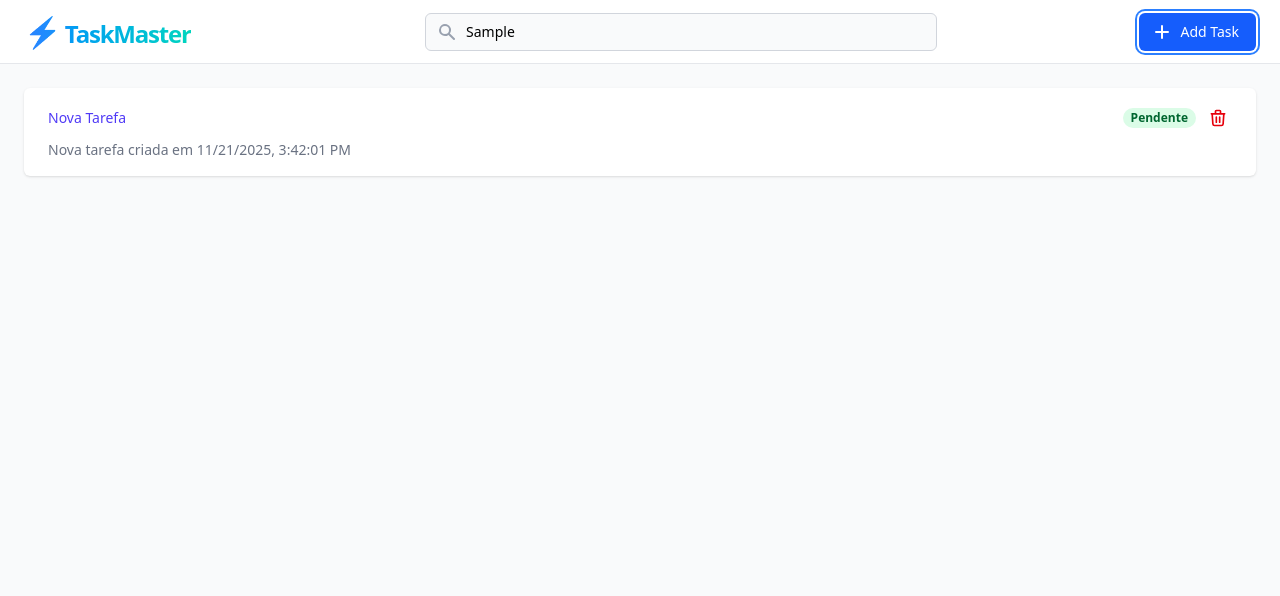
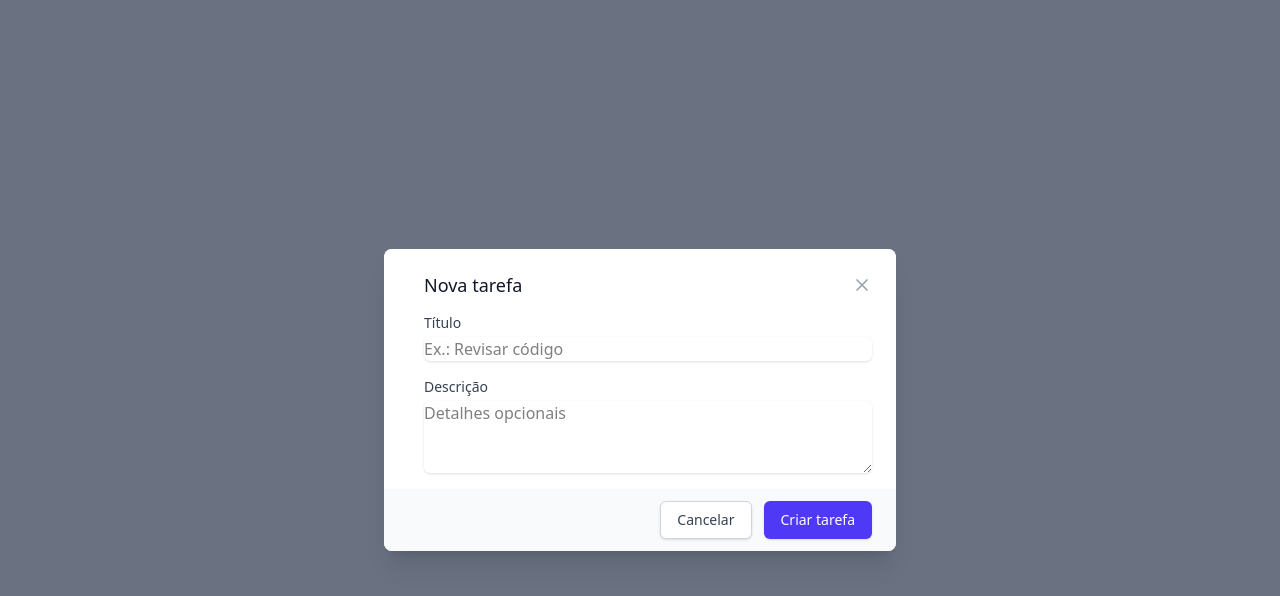
Before and after one commit to DanteWaker/desafio-vue-tasks-jose-denner-lira-do-nascimento, a Vue app: page /tasks in a window 1280 px wide. Both pictures are taken after typing "Sample" into the empty fields and a click on the button "Add Task". Shown: the top 596 px of the page. Built offline with nearby package versions, Linux system fonts and the light colour scheme.

Commit message:
feat: integrate TaskFormModal for task creation and editing functionality

```diff
--- a/src/_shared/components/button/Button.vue
+++ b/src/_shared/components/button/Button.vue
@@ -1,26 +1,50 @@
 <script setup lang="ts">
+import { ref } from "vue";
 import { useGlobalStore } from "@/_shared/stores/GlobalStore";
+import TaskFormModal from "@/modules/tasks/views/components/task-form-modal/TaskFormModal.vue";
 
 const { addTask } = useGlobalStore();
 
-const handleAddTask = () => {
-	addTask({
-		description: `Nova tarefa criada em ${new Date().toLocaleString()}`,
-		title: "Nova Tarefa",
-	});
+const isModalOpen = ref(false);
+
+const openModal = () => {
+  isModalOpen.value = true;
+};
+
+const closeModal = () => {
+  isModalOpen.value = false;
+};
+
+const handleSubmit = (payload: { title: string; description: string }) => {
+  addTask(payload);
+  closeModal();
 };
 </script>
 
 <template>
   <div>
-        <button @click="handleAddTask"
-            class="inline-flex items-center px-4 py-2 border border-transparent text-sm font-medium rounded-md shadow-sm text-white bg-blue-600 hover:bg-blue-700 focus:outline-none focus:ring-2 focus:ring-offset-2 focus:ring-blue-500">
-            <svg class="-ml-1 mr-2 h-5 w-5" xmlns="http://www.w3.org/2000/svg" viewBox="0 0 20 20" fill="currentColor">
-                <path fill-rule="evenodd"
+    <button
+      @click="openModal"
+      class="inline-flex items-center px-4 py-2 border border-transparent text-sm font-medium rounded-md shadow-sm text-white bg-blue-600 hover:bg-blue-700 focus:outline-none focus:ring-2 focus:ring-offset-2 focus:ring-blue-500"
+    >
+      <svg
+        class="-ml-1 mr-2 h-5 w-5"
+        xmlns="http://www.w3.org/2000/svg"
+        viewBox="0 0 20 20"
+        fill="currentColor"
+      >
+        <path
+          fill-rule="evenodd"
           d="M10 3a1 1 0 011 1v5h5a1 1 0 110 2h-5v5a1 1 0 11-2 0v-5H4a1 1 0 110-2h5V4a1 1 0 011-1z"
-                    clip-rule="evenodd" />
+          clip-rule="evenodd"
+        />
       </svg>
       Add Task
     </button>
+    <TaskFormModal
+      :is-open="isModalOpen"
+      @close="closeModal"
+      @submit="handleSubmit"
+    />
   </div>
 </template>
--- a/src/modules/tasks/views/TasksView.vue
+++ b/src/modules/tasks/views/TasksView.vue
@@ -1,5 +1,6 @@
 <script setup lang="ts">
 import { ref } from "vue";
+import { storeToRefs } from "pinia";
 import { useGlobalStore } from "../../../_shared/stores/GlobalStore";
 import type { Task } from "../models/TaskView.models";
 
@@ -7,7 +8,9 @@ import TaskEmpty from "./components/task-empty/TaskEmpty.vue";
 import TaskList from "./components/task-list/TaskList.vue";
 import TaskDetailsModal from "./components/task-details-modal/TaskDetailsModal.vue";
 
-const { tasks, removeTask } = useGlobalStore();
+const globalStore = useGlobalStore();
+const { tasks } = storeToRefs(globalStore);
+const { removeTask } = globalStore;
 
 const selectedTask = ref<Task | null>(null);
 const isModalOpen = ref(false);
@@ -30,7 +33,7 @@ const closeModal = () => {
       v-else
       :tasks="tasks"
       @remove-task="removeTask"
-      @select-task="openModal"
+      @edit-task="openModal"
     />
 
     <TaskDetailsModal
--- a/src/modules/tasks/views/components/task-form-modal/TaskFormModal.vue
+++ b/src/modules/tasks/views/components/task-form-modal/TaskFormModal.vue
@@ -50,6 +50,7 @@ const handleSubmit = () => {
 </script>
 
 <template>
+  <teleport to="body">
     <div
       v-if="isOpen"
       class="fixed inset-0 z-50 overflow-y-auto"
@@ -58,10 +59,10 @@ const handleSubmit = () => {
       aria-modal="true"
     >
       <div
-      class="flex items-end justify-center min-h-screen pt-4 px-4 pb-20 text-center sm:block sm:p-0"
+        class="flex min-h-screen items-end justify-center pt-4 px-4 pb-20 text-center sm:block sm:p-0"
       >
         <div
-        class="fixed inset-0 bg-gray-500 bg-opacity-75 transition-opacity"
+          class="fixed inset-0 bg-gray-500 bg-opacity-75 transition-opacity z-40"
           aria-hidden="true"
           @click="closeModal"
         ></div>
@@ -69,16 +70,19 @@ const handleSubmit = () => {
         <span
           class="hidden sm:inline-block sm:align-middle sm:h-screen"
           aria-hidden="true"
-        >&#8203;</span
         >
+          &#8203;
+        </span>
 
         <div
-        class="inline-block align-bottom bg-white rounded-lg text-left overflow-hidden shadow-xl transform transition-all sm:my-8 sm:align-middle sm:max-w-lg sm:w-full"
+          class="relative inline-block w-full align-bottom bg-white rounded-lg text-left overflow-hidden shadow-xl transform transition-all sm:my-8 sm:align-middle sm:max-w-lg z-50"
         >
           <form @submit.prevent="handleSubmit">
             <div class="bg-white px-4 pt-5 pb-4 sm:p-6 sm:pb-4">
               <div class="sm:flex sm:items-start">
-              <div class="mt-3 text-center sm:mt-0 sm:ml-4 sm:text-left w-full">
+                <div
+                  class="mt-3 text-center sm:mt-0 sm:ml-4 sm:text-left w-full"
+                >
                   <div class="flex justify-between items-center">
                     <h3
                       class="text-lg leading-6 font-medium text-gray-900"
@@ -145,7 +149,9 @@ const handleSubmit = () => {
                 </div>
               </div>
             </div>
-          <div class="bg-gray-50 px-4 py-3 sm:px-6 sm:flex sm:flex-row-reverse">
+            <div
+              class="bg-gray-50 px-4 py-3 sm:px-6 sm:flex sm:flex-row-reverse"
+            >
               <button
                 type="submit"
                 class="mt-3 w-full inline-flex justify-center rounded-md border border-transparent shadow-sm px-4 py-2 bg-indigo-600 text-base font-medium text-white hover:bg-indigo-700 focus:outline-none focus:ring-2 focus:ring-offset-2 focus:ring-indigo-500 sm:mt-0 sm:ml-3 sm:w-auto sm:text-sm"
@@ -164,4 +170,5 @@ const handleSubmit = () => {
         </div>
       </div>
     </div>
+  </teleport>
 </template>
--- a/src/modules/tasks/views/components/task-item/TaskItem.vue
+++ b/src/modules/tasks/views/components/task-item/TaskItem.vue
@@ -1,61 +1,77 @@
 <script setup lang="ts">
 import type { Task } from "@/modules/tasks/models/TaskView.models";
+import { useGlobalStore } from "@/_shared/stores/GlobalStore";
 
-defineProps<{
+const props = defineProps<{
   task: Task;
 }>();
 
 const emit = defineEmits<{
   (e: "remove", id: string): void;
-  (e: "click", task: Task): void;
+  (e: "edit", task: Task): void;
 }>();
+
+const { toggleTask } = useGlobalStore();
+
+const handleToggle = () => {
+  toggleTask(props.task.id);
+};
+
+const handleEdit = () => {
+  emit("edit", props.task);
+};
+
+const handleRemove = () => {
+  emit("remove", props.task.id);
+};
 </script>
 
 <template>
-  <li class="bg-white shadow overflow-hidden sm:rounded-md">
-    <div
-      class="block hover:bg-gray-50 cursor-pointer"
-      @click="emit('click', task)"
-    >
-      <div class="px-4 py-4 sm:px-6">
-        <div class="flex items-center justify-between">
-          <p class="text-sm font-medium text-indigo-600 truncate">
-            {{ task.title }}
-          </p>
-          <div class="ml-2 flex-shrink-0 flex items-center gap-2">
+  <li
+    class="bg-white shadow overflow-hidden sm:rounded-md border"
+    :class="task.is_completed ? 'border-green-500' : 'border-transparent'"
+  >
+    <div class="px-4 py-4 sm:px-6">
+      <div class="flex items-start justify-between gap-6">
+        <label class="flex items-start gap-3 cursor-pointer select-none">
+          <input
+            type="checkbox"
+            :checked="task.is_completed"
+            class="mt-1 h-4 w-4 rounded border-gray-300 text-indigo-600 focus:ring-indigo-500"
+            @change="handleToggle"
+          />
+          <div>
             <p
-              class="px-2 inline-flex text-xs leading-5 font-semibold rounded-full bg-green-100 text-green-800"
+              class="text-sm font-semibold"
+              :class="
+                task.is_completed
+                  ? 'text-gray-400 line-through'
+                  : 'text-gray-900'
+              "
             >
-              {{ task.is_completed ? "Completa" : "Pendente" }}
+              {{ task.title }}
             </p>
-            <button
-              @click.stop="emit('remove', task.id)"
-              class="text-red-600 hover:text-red-900 p-1 rounded-full hover:bg-red-50 transition-colors"
-              title="Excluir task"
-            >
-              <svg
-                xmlns="http://www.w3.org/2000/svg"
-                class="h-5 w-5"
-                fill="none"
-                viewBox="0 0 24 24"
-                stroke="currentColor"
-              >
-                <path
-                  stroke-linecap="round"
-                  stroke-linejoin="round"
-                  stroke-width="2"
-                  d="M19 7l-.867 12.142A2 2 0 0116.138 21H7.862a2 2 0 01-1.995-1.858L5 7m5 4v6m4-6v6m1-10V4a1 1 0 00-1-1h-4a1 1 0 00-1 1v3M4 7h16"
-                />
-              </svg>
-            </button>
-          </div>
-        </div>
-        <div class="mt-2 sm:flex sm:justify-between">
-          <div class="sm:flex">
-            <p class="flex items-center text-sm text-gray-500">
-              {{ task.description }}
+            <p class="text-sm text-gray-500">
+              {{ task.description || "Sem descrição" }}
             </p>
           </div>
+        </label>
+
+        <div class="flex items-center gap-2">
+          <button
+            type="button"
+            class="inline-flex items-center rounded-md border border-gray-200 px-3 py-1 text-xs font-medium text-gray-700 hover:bg-gray-100"
+            @click="handleEdit"
+          >
+            Editar
+          </button>
+          <button
+            type="button"
+            class="inline-flex items-center rounded-md border border-transparent px-3 py-1 text-xs font-medium text-white bg-red-600 hover:bg-red-700"
+            @click="handleRemove"
+          >
+            Excluir
+          </button>
         </div>
       </div>
     </div>
--- a/src/modules/tasks/views/components/task-list/TaskList.vue
+++ b/src/modules/tasks/views/components/task-list/TaskList.vue
@@ -9,7 +9,7 @@ defineProps<{
 
 const emit = defineEmits<{
   (e: "removeTask", id: string): void;
-  (e: "selectTask", task: Task): void;
+  (e: "editTask", task: Task): void;
 }>();
 </script>
 
@@ -20,7 +20,7 @@ const emit = defineEmits<{
       :key="task.id"
       :task="task"
       @remove="emit('removeTask', $event)"
-      @click="emit('selectTask', $event)"
+      @edit="emit('editTask', $event)"
     />
   </ul>
 </template>
```
Lines whose indentation alone changed are shown as unchanged.
